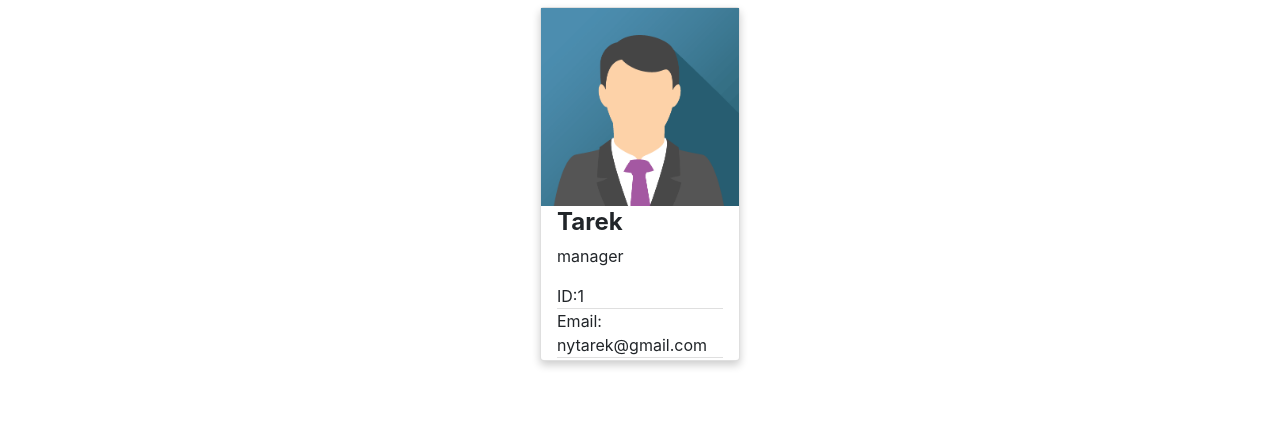
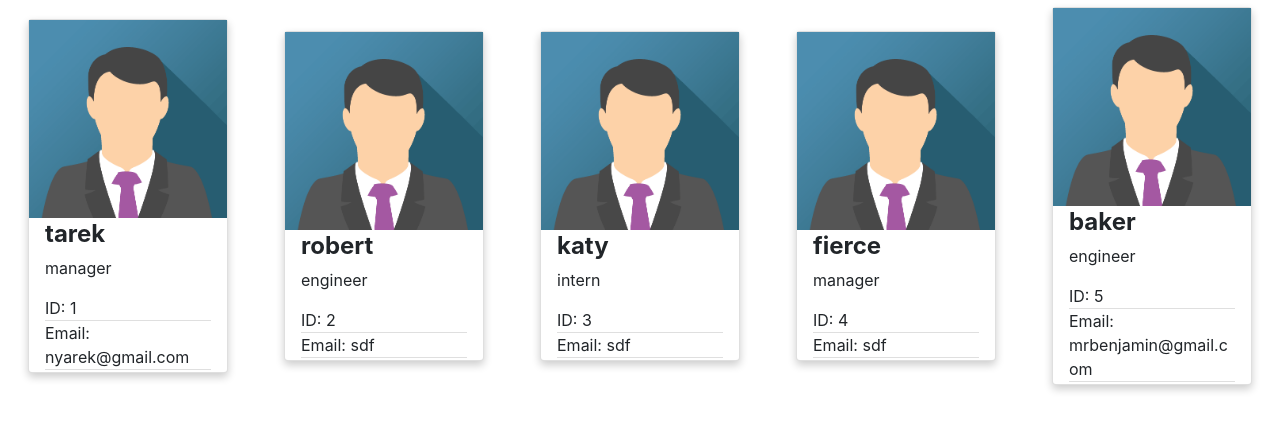
Before and after one commit to tarekmn/10-team-profile-generator, a website: page index.html in a window 1280 px wide. Shown: the part 103-534 px from the top of the page. Drawn offline with nearby package versions, Linux system fonts and the light colour scheme.

Commit message:
working MVP

```diff
--- a/htmldata.js
+++ b/htmldata.js
@@ -37,8 +37,9 @@ function htmlData(dataArray) {
 
   //doesn't work with multiple, tried removing return, using append, etc. just wont work
   function appender() {
+    let html = ""
     for (let i = 0; i < dataArray.length; i++) {
-      return `<div class="card">
+      html += `<div class="card">
         <img src="./Assets/img_avatar.png" alt="Avatar" style="width:100%">
         <div class="container">
           <h4><b>${dataArray[i].name}</b></h4>
@@ -51,6 +52,7 @@ function htmlData(dataArray) {
         </div>
       </div>`
     }
+    return html
   }
 
 
--- a/index.html
+++ b/index.html
@@ -22,11 +22,55 @@
       <div class="row cardRow"> <div class="card">
         <img src="./Assets/img_avatar.png" alt="Avatar" style="width:100%">
         <div class="container">
-          <h4><b>Tarek</b></h4>
+          <h4><b>tarek</b></h4>
           <p>manager</p>
             <ul class="list-group list-group-flush">
-              <li class="list-group-item">ID:1 </li>
-              <li class="list-group-item">Email: nytarek@gmail.com</li>
+              <li class="list-group-item">ID: 1 </li>
+              <li class="list-group-item">Email: nyarek@gmail.com</li>
+              <li class="list-group-item"></li>
+            </ul>
+        </div>
+      </div><div class="card">
+        <img src="./Assets/img_avatar.png" alt="Avatar" style="width:100%">
+        <div class="container">
+          <h4><b>robert</b></h4>
+          <p>engineer</p>
+            <ul class="list-group list-group-flush">
+              <li class="list-group-item">ID: 2 </li>
+              <li class="list-group-item">Email: sdf</li>
+              <li class="list-group-item"></li>
+            </ul>
+        </div>
+      </div><div class="card">
+        <img src="./Assets/img_avatar.png" alt="Avatar" style="width:100%">
+        <div class="container">
+          <h4><b>katy</b></h4>
+          <p>intern</p>
+            <ul class="list-group list-group-flush">
+              <li class="list-group-item">ID: 3 </li>
+              <li class="list-group-item">Email: sdf</li>
+              <li class="list-group-item"></li>
+            </ul>
+        </div>
+      </div><div class="card">
+        <img src="./Assets/img_avatar.png" alt="Avatar" style="width:100%">
+        <div class="container">
+          <h4><b>fierce</b></h4>
+          <p>manager</p>
+            <ul class="list-group list-group-flush">
+              <li class="list-group-item">ID: 4 </li>
+              <li class="list-group-item">Email: sdf</li>
+              <li class="list-group-item"></li>
+            </ul>
+        </div>
+      </div><div class="card">
+        <img src="./Assets/img_avatar.png" alt="Avatar" style="width:100%">
+        <div class="container">
+          <h4><b>baker</b></h4>
+          <p>engineer</p>
+            <ul class="list-group list-group-flush">
+              <li class="list-group-item">ID: 5 </li>
+              <li class="list-group-item">Email: mrbenjamin@gmail.com</li>
               <li class="list-group-item"></li>
             </ul>
         </div>
```
